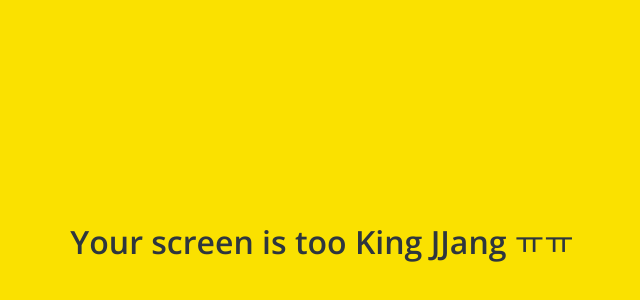
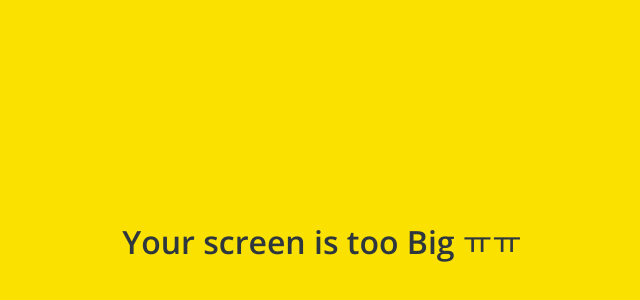
Before and after one commit to shinsanghue/kokoa-clone-2023, a plain HTML site: page friends.html in a window 1280 px wide. Shown: the part 158-458 px from the top of the page, without its empty margins (318-958 px from the left). Drawn offline with nearby package versions, Linux system fonts and the light colour scheme; a web font is replaced by a local one.

Commit message:
King JJang

```diff
--- a/friends.html
+++ b/friends.html
@@ -109,7 +109,7 @@
     </div>
 
     <div id="no-mobile">
-      <span>Your screen is too King JJang ㅠㅠ</span>
+      <span>Your screen is too Big ㅠㅠ</span>
     </div>
 
     <script
```
